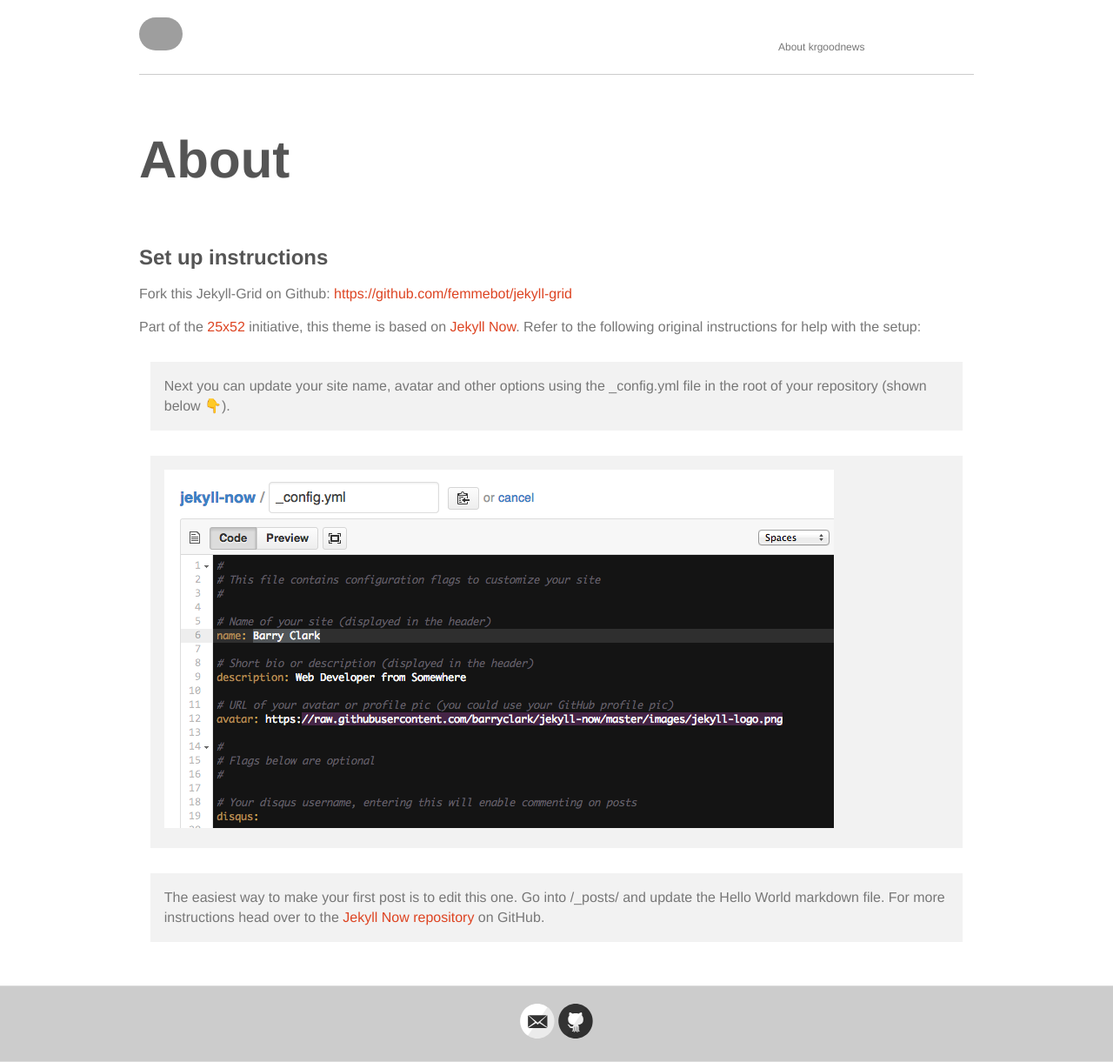
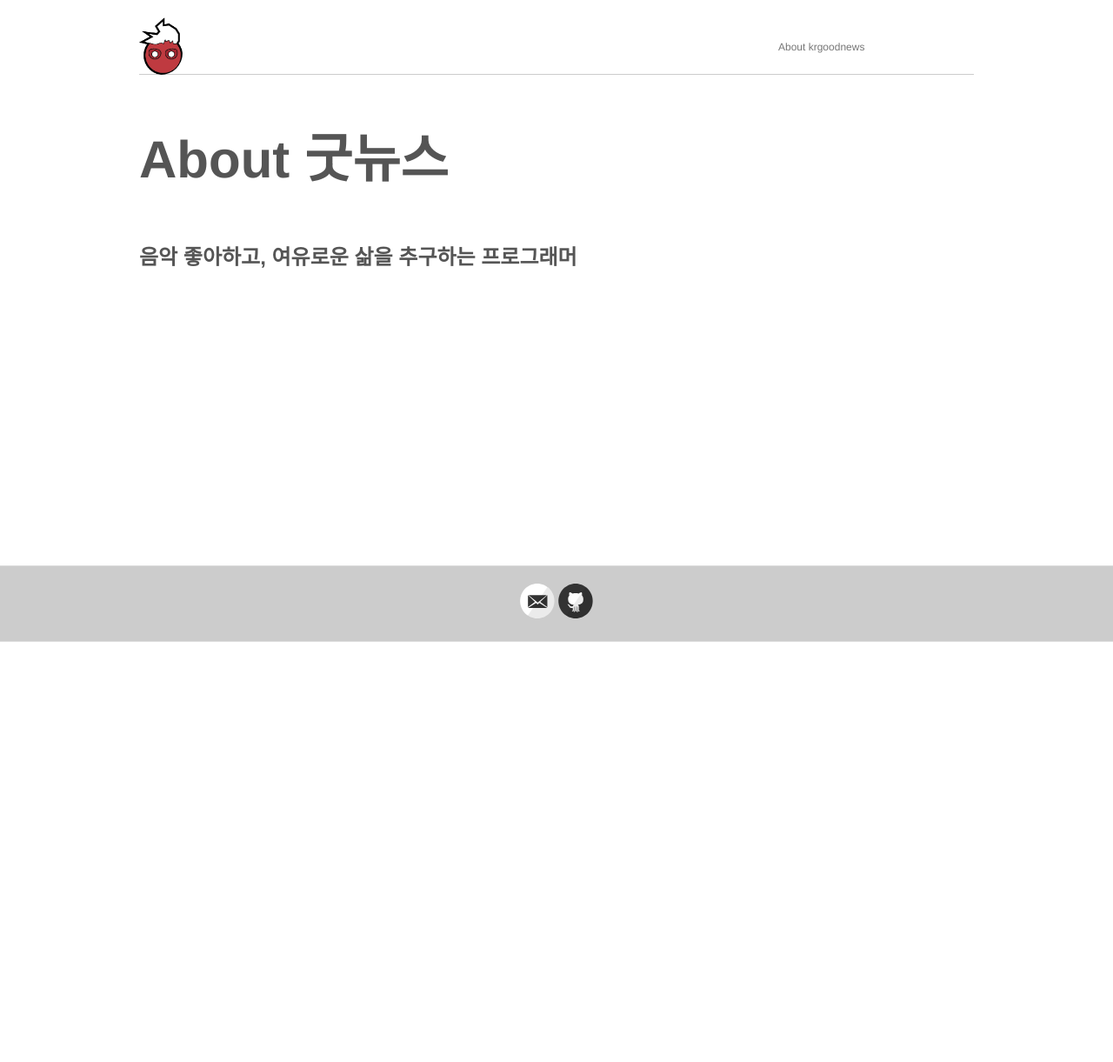
Before and after one commit to krgoodnews/deprecated.krgoodnews.github.io, a Jekyll site: the page built from about.md, in a window 1280 px wide. Shown: the whole page at 87% size. Built offline with Jekyll 4.4.1, drawn with Linux system fonts in a browser that asks for light colours; nearby versions of some CDN libraries; emoji names are drawn with the system emoji font; after the commit the page ends 900 px from its top, so only the background shows below that; grey boxes are pictures that could not be loaded.

Commit message:
배경이미지, about 페이지 수정

```diff
--- a/_config.yml
+++ b/_config.yml
@@ -9,7 +9,7 @@
 description: 공유할 수 있는 모든 것을 공유하겠다.
 
 # URL of your avatar or profile pic (you could use your GitHub profile pic)
-avatar: https://pbs.twimg.com/profile_images/1779775150/bitty-icon_bigger.gif
+avatar: /images/myAvatar.png
 
 #
 # Flags below are optional
--- a/about.md
+++ b/about.md
@@ -1,19 +1,9 @@
 ---
 layout: page
-title: About
+title: About 굿뉴스
 permalink: /about/
 ---
 
 
 
-## Set up instructions
-
-Fork this Jekyll-Grid on Github: [https://github.com/femmebot/jekyll-grid](https://github.com/femmebot/jekyll-grid)
-
-Part of the [25x52](http://25x52.com) initiative, this theme is based on [Jekyll Now](https://github.com/barryclark/jekyll-now). Refer to the following original instructions for help with the setup:
-
-> Next you can update your site name, avatar and other options using the _config.yml file in the root of your repository (shown below :point_down:).
-
-> ![_config.yml]({{ site.baseurl }}/images/config.png)
-
-> The easiest way to make your first post is to edit this one. Go into /_posts/ and update the Hello World markdown file. For more instructions head over to the [Jekyll Now repository](https://github.com/barryclark/jekyll-now) on GitHub.
+## 음악 좋아하고, 여유로운 삶을 추구하는 프로그래머
```
Also changed, not shown: images/myAvatar.png (added), 8 other files.
